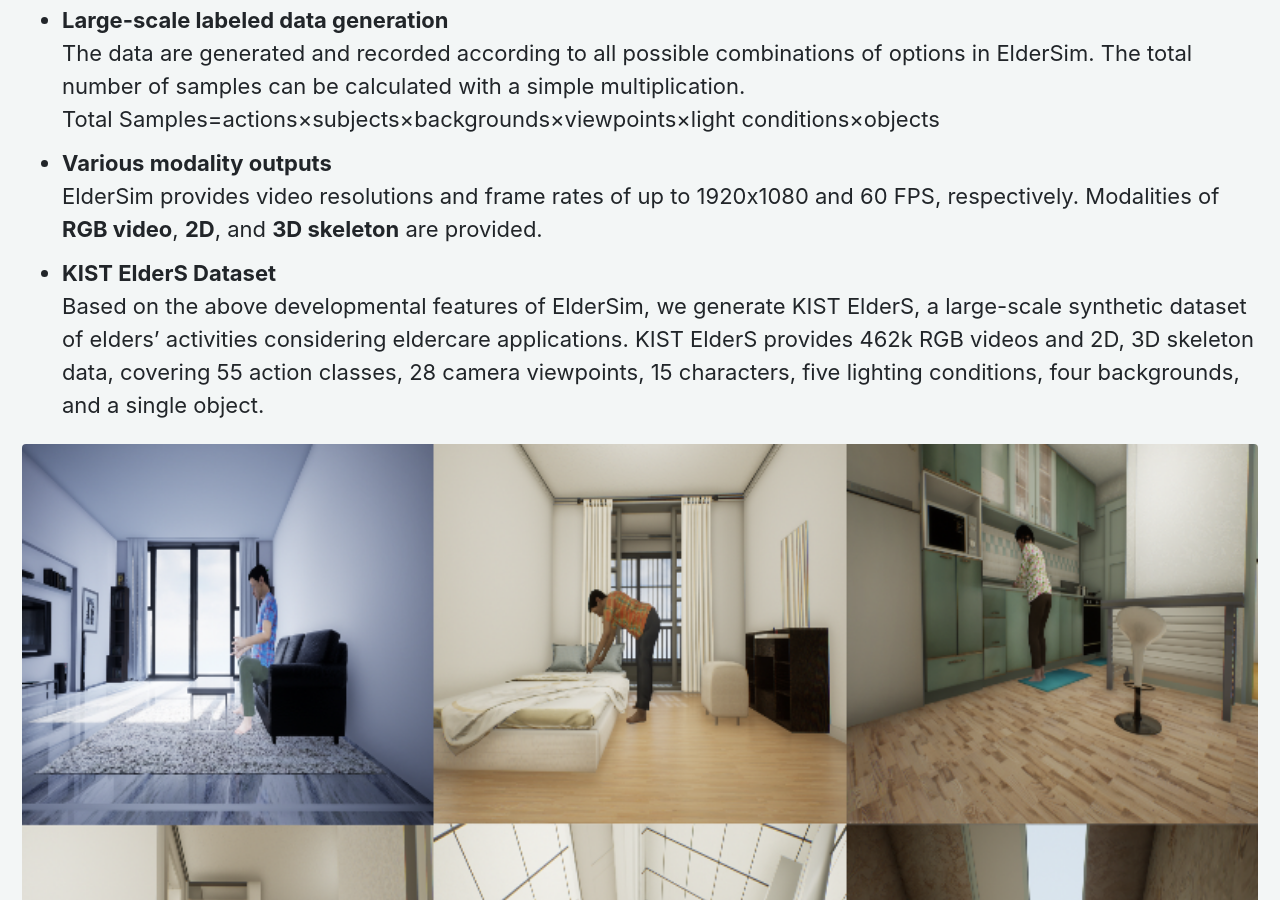
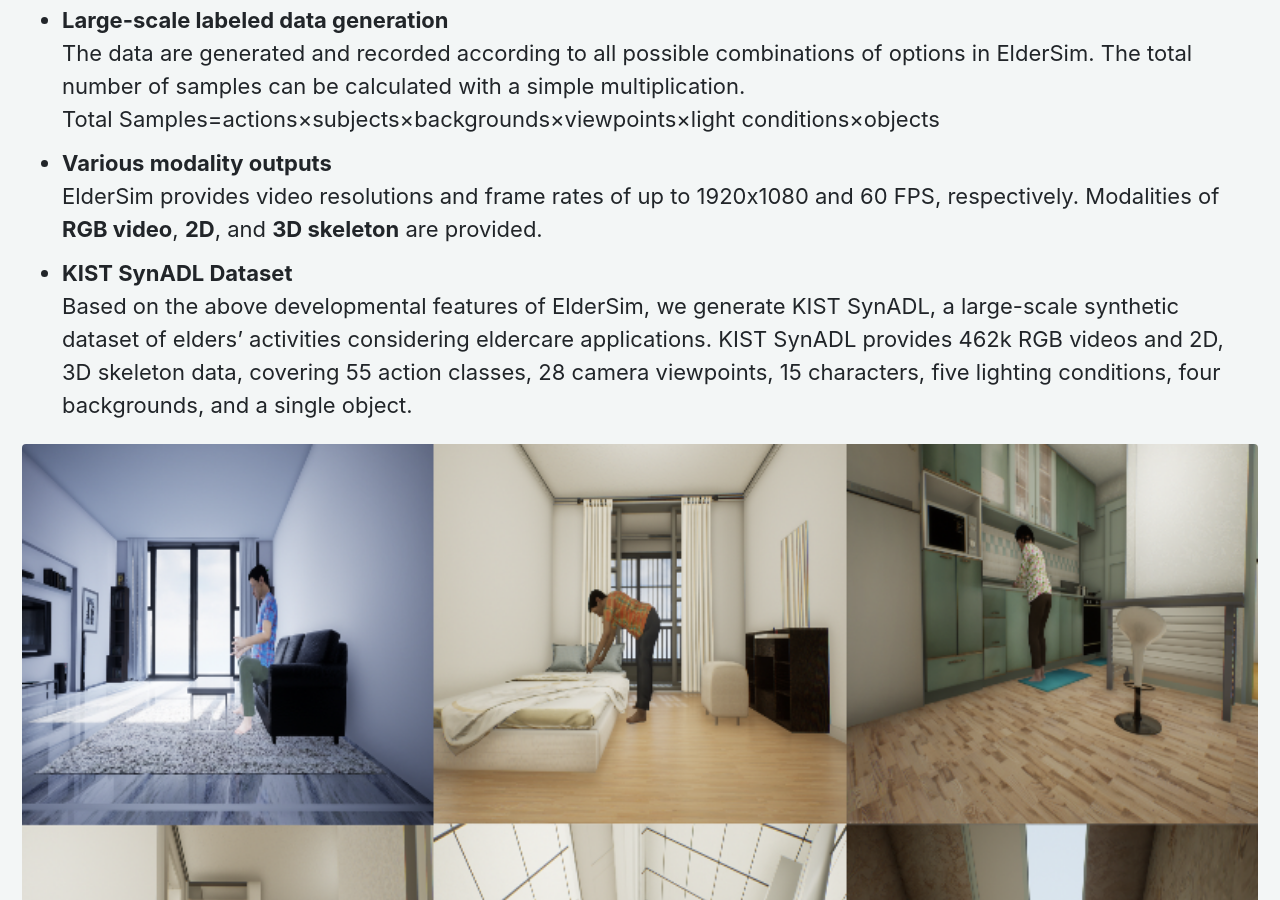
Before and after one commit to ai4robot/ai4robot.github.io, a Jekyll site: the page built from _pages/ElderSim.md, in a window 1280 px wide and 900 px high, scrolled down 4879 px. Built offline with Jekyll 4.4.1, drawn with Linux system fonts in a browser that asks for light colours; cached includes are drawn as plain includes; nearby versions of some CDN libraries; some of the changed text lies outside the part shown.

Commit message:
UPDATE KIST ElderSim

```diff
--- a/_data/datasets.yml
+++ b/_data/datasets.yml
@@ -15,7 +15,7 @@ main:
       - name: "link"
         url: "/etri-activity3d-livinglab/"
 
-  - title: "KIST ElderSim / SynADL"
+  - title: "KIST ElderSim / KIST SynADL"
     body: "Synthetic Action Simulation Platform for Elderly Action Data Generation"
     image : "/assets/eldersim-thumbnail.png"
     link:
--- a/_pages/ElderSim.md
+++ b/_pages/ElderSim.md
@@ -1,7 +1,7 @@
 ---
 permalink: /ElderSim/
 layout: splash
-title: KIST ElderSim / SynADL
+title: ElderSim / KIST SynADL
 header:
   overlay_color: rgba(23,165,137, 0.5)
   overlay_filter: rgba(255, 0, 0, 0.3)
@@ -14,7 +14,7 @@ toc: true
 
 The world's elderly population growth emphasizes the necessity of eldercare technologies and underlines the role of action recognition tasks to comprehend elders' activities of daily living. However, most public datasets used in human action recognition either differ from or have limited coverage of elders' activities in many aspects. Moreover, data acquisition of elders’ ADL is challenging due to the privacy and physical limitations of the elderly.
 
-We introduce **<font color='#644ca5'>KIST ElderSim</font>**, a synthetic action simulation platform that can generate synthetic data on elders' daily activities. For 55 kinds of frequent daily activities of the elders, ElderSim generates realistic motions of synthetic characters with several customizable data-generating options and provides several output modalities. We also provide the **<font color='#c27ba0'>KIST SynADL dataset</font>** which is generated from our simulation platform.
+We introduce **<font color='#644ca5'>ElderSim</font>**, a synthetic action simulation platform that can generate synthetic data on elders' daily activities. For 55 kinds of frequent daily activities of the elders, ElderSim generates realistic motions of synthetic characters with several customizable data-generating options and provides several output modalities. We also provide **<font color='#c27ba0'>KIST SynADL dataset</font>** which is generated from our simulation platform.
 
 <figure>
   <img src="/assets/eldersim-figure1.png" alt="figure1"/>
@@ -91,8 +91,8 @@ To simulate the effect of sunlight over time, we utilize the SkySphere Blueprint
   Total Samples=actions×subjects×backgrounds×viewpoints×light conditions×objects
 *	**Various modality outputs**
   ElderSim provides video resolutions and frame rates of up to 1920x1080 and 60 FPS, respectively. Modalities of **RGB video**, **2D**, and **3D skeleton** are provided.
-*	**KIST ElderS Dataset**
-  Based on the above developmental features of ElderSim, we generate KIST ElderS, a large-scale synthetic dataset of elders’ activities considering eldercare applications. KIST ElderS provides 462k RGB videos and 2D, 3D skeleton data, covering 55 action classes, 28 camera viewpoints, 15 characters, five lighting conditions, four backgrounds, and a single object.
+*	**KIST SynADL Dataset**
+  Based on the above developmental features of ElderSim, we generate KIST SynADL, a large-scale synthetic dataset of elders’ activities considering eldercare applications. KIST SynADL provides 462k RGB videos and 2D, 3D skeleton data, covering 55 action classes, 28 camera viewpoints, 15 characters, five lighting conditions, four backgrounds, and a single object.
 <figure>
   <img src="/assets/eldersim-figure6.png" alt="figure6"/>
 </figure>
```
Also changed, not shown: other parts of _pages/ElderSim.md (+3 -3 lines).
